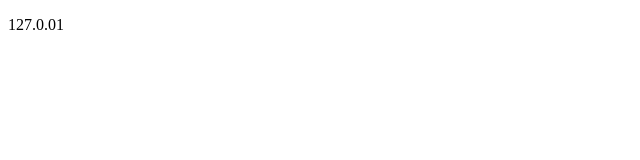
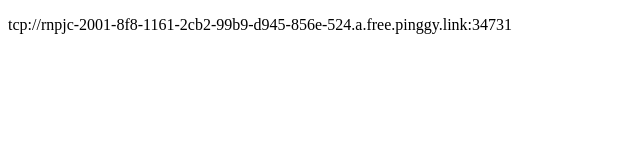
Before and after one commit to ermfwernfjwejf/cool.github.io, a plain HTML site: page index.html in a window 1280 px wide. Shown: the whole page, without its empty margins (0-640 px from the left). Drawn offline with Linux system fonts and the light colour scheme.

Commit message:
Update index.html

```diff
--- a/index.html
+++ b/index.html
@@ -13,7 +13,7 @@
         <!--[if lt IE 7]>
             <p class="browsehappy">You are using an <strong>outdated</strong> browser. Please <a href="#">upgrade your browser</a> to improve your experience.</p>
         <![endif]-->
-        <p>127.0.01</p>
+        <p>tcp://rnpjc-2001-8f8-1161-2cb2-99b9-d945-856e-524.a.free.pinggy.link:34731</p>
         <script src="" async defer></script>
     </body>
 </html>
```
